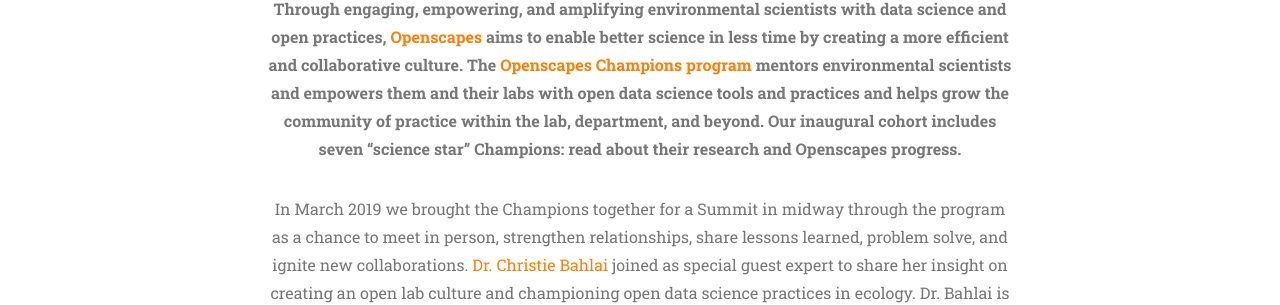
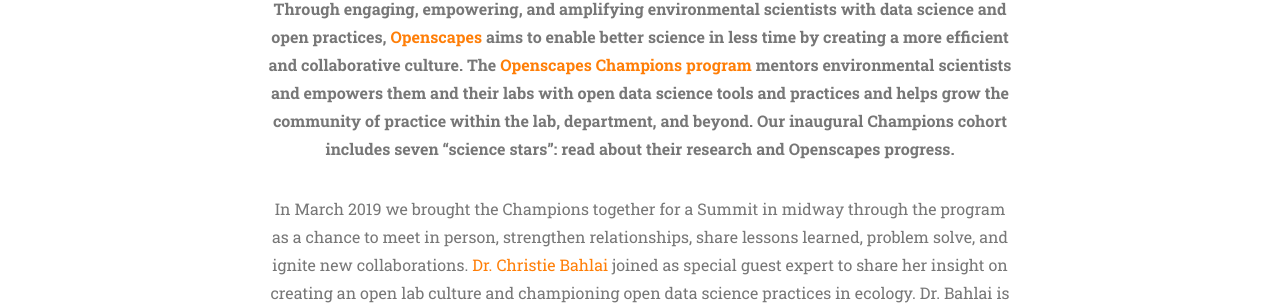
Before and after one commit to Openscapes/champions-summit, a Jekyll site: the page built from index.html, in a window 1280 px wide and 900 px high, scrolled down 766 px. Shown: the part 206-511 px from the top of the window. Built offline with Jekyll 4.4.1, drawn with Linux system fonts in a browser that asks for light colours; some web fonts are replaced.

Commit message:
minor language edit

```diff
--- a/_includes/services.html
+++ b/_includes/services.html
@@ -10,7 +10,7 @@
                 <div class="col-lg-2 text-center">
                 </div>
                 <div class="col-lg-8 text-center">
-                   <p class="large text-muted"><b>Through engaging, empowering, and amplifying environmental scientists with data science and open practices, <a href="https://www.openscapes.org/">Openscapes</a> aims to enable better science in less time by creating a more efficient and collaborative culture. The <a href="https://www.openscapes.org/blog/2019/01/28/introducing-champions-program/">Openscapes Champions program</a> mentors environmental scientists and empowers them and their labs with open data science tools and practices and helps grow the community of practice within the lab, department, and beyond. Our inaugural cohort includes seven “science star” Champions: read about their research and Openscapes progress. </b></p>
+                   <p class="large text-muted"><b>Through engaging, empowering, and amplifying environmental scientists with data science and open practices, <a href="https://www.openscapes.org/">Openscapes</a> aims to enable better science in less time by creating a more efficient and collaborative culture. The <a href="https://www.openscapes.org/blog/2019/01/28/introducing-champions-program/">Openscapes Champions program</a> mentors environmental scientists and empowers them and their labs with open data science tools and practices and helps grow the community of practice within the lab, department, and beyond. Our inaugural Champions cohort includes seven “science stars”: read about their research and Openscapes progress. </b></p>
                 </div>
                 <div class="col-lg-2 text-center">
                 </div>
```
